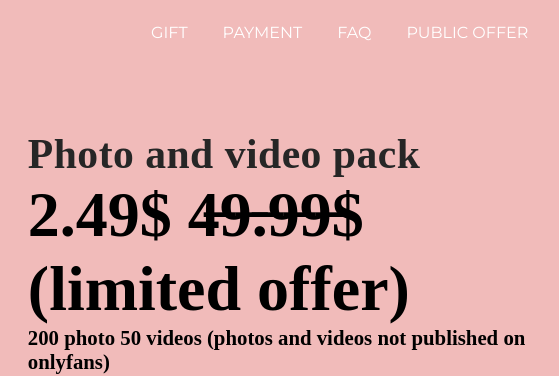
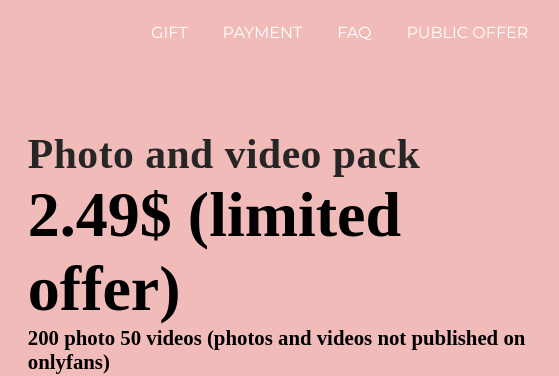
Before and after one commit to HUULKI/salupnea, a plain HTML site: page card1.html in a window 1280 px wide. Shown: the top 376 px of the page, 593-1152 px from the left. Drawn offline with nearby package versions, Linux system fonts and the light colour scheme; some packages are replaced by stand-ins of ours; a script that the page names is missing; a web font is replaced by a local one.

Commit message:
Update card1.html

```diff
--- a/card1.html
+++ b/card1.html
@@ -43,7 +43,7 @@
         </div>
         <div class="more_top_right">
             <span class="top_card_category">Photo and video pack</span>
-            <p class="top_card_price">2.49$  4̶9̶.̶9̶9̶$ (limited offer)</p>
+            <p class="top_card_price">2.49$  (limited offer)</p>
             <p class="top_card_name">200 photo 50 videos (photos and videos not published on onlyfans)<br>After payment, an archive with the package and the payment receipt will be sent to the email address specified by you</p>
             <form action="АХАХАХАХААХ">
                 <div class="container">
```
